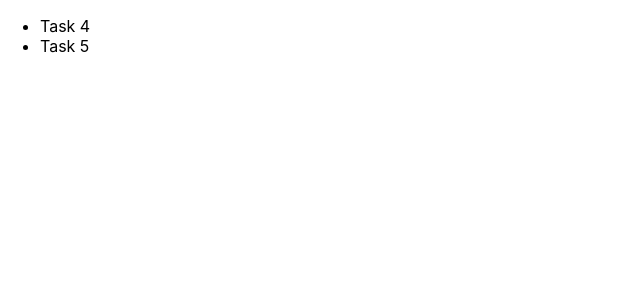
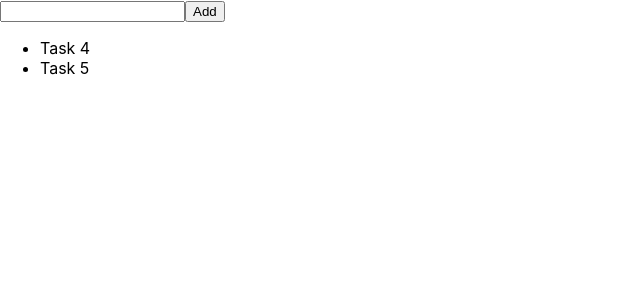
Before and after one commit to nabeelkausari/todos, a React (Create React App) app: page / in a window 1280 px wide. Shown: the top 300 px of the page, without its empty margins (0-640 px from the left). Built offline with nearby package versions, Linux system fonts and the light colour scheme.

Commit message:
add task

```diff
--- a/src/App.js
+++ b/src/App.js
@@ -2,15 +2,32 @@ import React, { Component } from 'react';
 import { connect } from 'react-redux';
 import './App.css';
 
-import {toggleTask} from './store'
+import {toggleTask, addTask} from './store'
 
 class App extends Component {
+  state = {
+    newTask: ""
+  };
+
+  setNewTask = (e) => {
+    this.setState({ newTask: e.target.value })
+  }
+
+  addNewTask = () => {
+    this.props.addTask(this.state.newTask);
+    this.setState({ newTask: "" })
+  }
+
   render() {
     return (
       <div>
+        <div>
+          <input onChange={this.setNewTask} value={this.state.newTask} type="text"/>
+          <button onClick={this.addNewTask}>Add</button>
+        </div>
         <ul>
           {this.props.todos.map(
-            (task, i) => <li onClick={() => {this.props.toggleTask(i)}} style={{ color: task.completed ? 'red' : 'black' }}>{task.name}</li>
+            (task, i) => <li key={i} onClick={() => {this.props.toggleTask(i)}} style={{ color: task.completed ? 'red' : 'black' }}>{task.name}</li>
           )}
         </ul>
       </div>
@@ -24,6 +41,6 @@ function mapStateToProps(state) {
   }
 }
 
-export default connect(mapStateToProps, { toggleTask })(App);
+export default connect(mapStateToProps, { toggleTask, addTask })(App);
 
 // export default connect(mapStateToProps)(App);
--- a/src/store.js
+++ b/src/store.js
@@ -8,10 +8,14 @@ const initialState = {
   ]
 }
 
-// action
+// actions
 export const toggleTask = (index) => {
   return { type: "TASK_TOGGLED", payload: index }
 };
+
+export const addTask = (task) => {
+  return { type: "TASK_ADDED", payload: task }
+}
 
 // reducer
 const todosReducer = (state = initialState, action) => {
@@ -29,6 +33,15 @@ const todosReducer = (state = initialState, action) => {
         ]
       };
 
+    case "TASK_ADDED":
+      return {
+        ...state,
+        todos: [
+          ...state.todos,
+          { completed: false, name: action.payload }
+        ]
+      }
+
     default:
       return state;
   }
```
